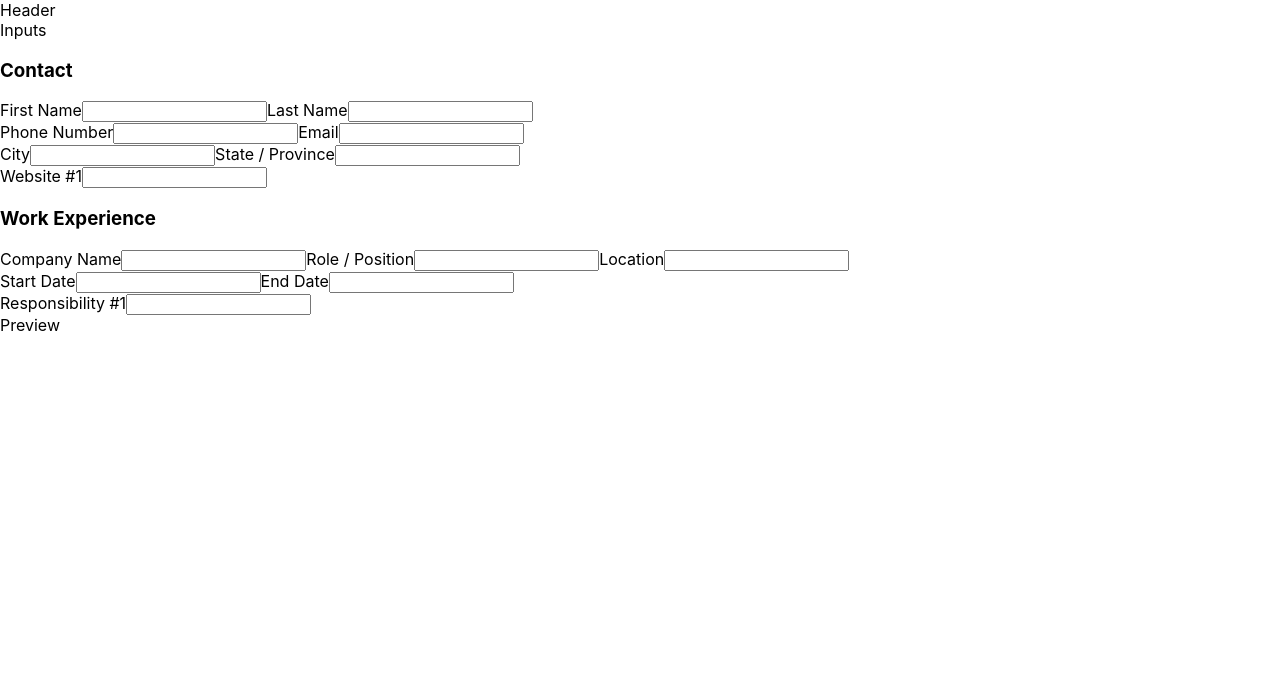
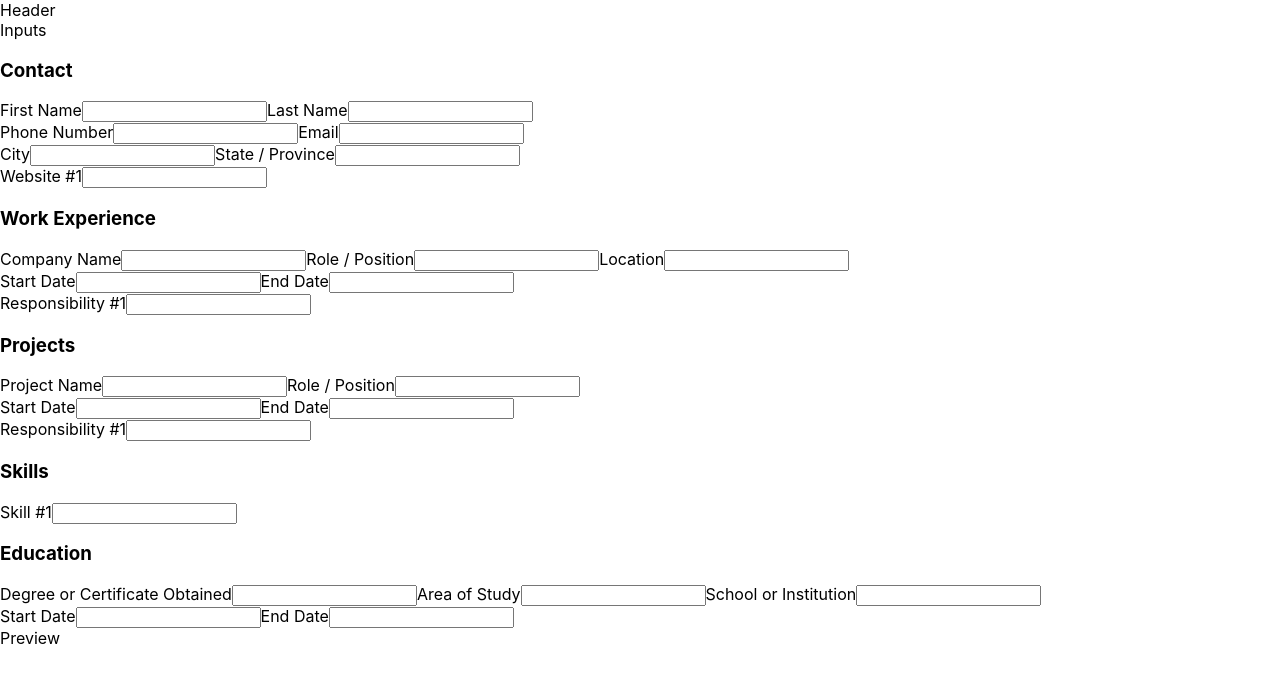
Before and after one commit to JacobGiordano/cv-app, a React (Create React App) app: page / in a window 1280 px wide. Shown: the top 682 px of the page. Built offline with nearby package versions, Linux system fonts and the light colour scheme.

Commit message:
Add remaining comps & move state out of App into these

```diff
--- /dev/null
+++ b/src/components/AchievementsAndAssociations/AchievementsAndAssociations.js
@@ -0,0 +1,46 @@
+import React, { Component } from 'react';
+import uniqid from "uniqid";
+
+class achievementsAssociations extends Component {
+  constructor(props) {
+    super(props)
+
+    this.state= {
+      achievementss_associations: [
+        {
+          id: uniqid(),
+          achievements_association: ""
+        }
+      ]
+    }
+  }
+  render() {
+    const sectionId = uniqid();
+    let achievementsAssociationsArray = [];
+    this.state.achievementss_associations.map((aa, i) => {
+      let labelText = `Achievements / Association #${i + 1}`;
+      return achievementsAssociationsArray.push(
+        <div key={uniqid()}>
+          <label
+            htmlFor={`achievement_association${sectionId}_${i}`}
+          >{labelText}</label>
+          <input
+            type="text"
+            id={`achievement_association${sectionId}_${i}`}
+            // value={aa.achievements_association}
+          />
+        </div>
+      )
+    })
+    return (
+      this.state.achievementss_associations &&
+      this.state.achievementss_associations[0].achievements_association &&
+      <>
+        <h3>Achievements and Associations</h3>
+        {achievementsAssociationsArray}
+      </>
+    )
+  }
+}
+
+export default achievementsAssociations;
--- a/src/components/App/App.js
+++ b/src/components/App/App.js
@@ -10,45 +10,7 @@ class App extends Component {
     super(props)
 
     this.state ={
-      profile: "",
-      project: [
-        {
-          id: uniqid(),
-          project: "",
-          role_position: "",
-          location: "",
-          start_date: "",
-          end_date: "",
-          responsibilities: [
-            {
-              id: uniqid(),
-              responsibility: ""
-            }
-          ]
-        }
-      ],
-      skills: [
-        {
-          id: uniqid(),
-          skill: ""
-        }
-      ],
-      education: [
-        {
-          id: uniqid(),
-          degree_certificate: "",
-          area_of_study: "",
-          school_institution: "",
-          start_date: "",
-          end_date: ""
-        }
-      ],
-      certificates_associations: [
-        {
-          id: uniqid(),
-          certificate_association: ""
-        }
-      ]
+
     }
   }
   render() {
--- /dev/null
+++ b/src/components/Education/Education.js
@@ -0,0 +1,39 @@
+import React, { Component } from 'react';
+import uniqid from "uniqid";
+
+class Education extends Component {
+  constructor(props) {
+    super(props)
+
+    this.state = {
+      id: uniqid(),
+      degree_certificate: "",
+      area_of_study: "",
+      school_institution: "",
+      start_date: "",
+      end_date: ""
+    }
+  }
+  render() {
+    const sectionId = uniqid();
+    return (
+      <>
+        <h3>Education</h3>
+        <label htmlFor={`degree_certificate_${sectionId}`}>Degree or Certificate Obtained</label>
+        <input type="text" id={`degree_certificate_${sectionId}`} />
+        <label htmlFor={`area_of_study_${sectionId}`}>Area of Study</label>
+        <input type="text" id={`area_of_study_${sectionId}`} />
+        <label htmlFor={`school_institution${sectionId}`}>School or Institution</label>
+        <input type="text" id={`school_institution${sectionId}`} />
+        <div>
+          <label htmlFor={`start_date_${sectionId}`}>Start Date</label>
+          <input type="text" id={`start_date_${sectionId}`} />
+          <label htmlFor={`end_date_${sectionId}`}>End Date</label>
+          <input type="text" id={`end_date_${sectionId}`} />
+        </div>
+      </>
+    )
+  }
+}
+
+export default Education;
--- a/src/components/Inputs/Inputs.js
+++ b/src/components/Inputs/Inputs.js
@@ -1,6 +1,10 @@
 import React, { Component } from "react";
+import AchievementsAndAssociations from "../AchievementsAndAssociations/AchievementsAndAssociations";
 import Contact from "../Contact/Contact";
+import Education from "../Education/Education";
 import Profile from "../Profile/Profile";
+import Projects from "../Projects/Projects";
+import Skills from "../Skills/Skills";
 import WorkExperience from "../WorkExperience/WorkExperience";
 
 class Inputs extends Component {
@@ -15,9 +19,13 @@ class Inputs extends Component {
     return (
       <div className="inputs">
         <div>Inputs</div>
+        <Contact></Contact>
         <Profile></Profile>
-        <Contact></Contact>
         <WorkExperience></WorkExperience>
+        <Projects></Projects>
+        <Skills></Skills>
+        <Education></Education>
+        <AchievementsAndAssociations></AchievementsAndAssociations>
       </div>
     )
   }
--- /dev/null
+++ b/src/components/Projects/Projects.js
@@ -0,0 +1,62 @@
+import React, { Component } from 'react';
+import uniqid from "uniqid";
+
+class Projects extends Component {
+  constructor(props) {
+    super(props)
+
+    this.state = {
+      id: uniqid(),
+      company: "",
+      role_position: "",
+      location: "",
+      start_date: "",
+      end_date: "",
+      responsibilities: [
+        {
+          id: uniqid(),
+          responsibility: ""
+        }
+      ]
+    }
+  }
+  render() {
+    const sectionId = uniqid();
+    let responsibilitiesArray = [];
+    this.state.responsibilities.map((resp, i) => {
+      let labelText = `Responsibility #${i + 1}`;
+      return responsibilitiesArray.push(
+        <div key={uniqid()}>
+          <label
+            htmlFor={`responsibility_${sectionId}_${i}`}
+          >{labelText}</label>
+          <input
+            type="text"
+            id={`responsibility_${sectionId}_${i}`}
+            // value={resp.responsibility}
+          />
+        </div>
+      )
+    })
+    return (
+      <>
+        <h3>Projects</h3>
+        <label htmlFor={`project_name_${sectionId}`}>Project Name</label>
+        <input type="text" id={`project_name_${sectionId}`} />
+        <label htmlFor={`role_position_${sectionId}`}>Role / Position</label>
+        <input type="text" id={`role_position_${sectionId}`} />
+        <div>
+          <label htmlFor={`start_date_${sectionId}`}>Start Date</label>
+          <input type="text" id={`start_date_${sectionId}`} />
+          <label htmlFor={`end_date_${sectionId}`}>End Date</label>
+          <input type="text" id={`end_date_${sectionId}`} />
+        </div>
+        <div>
+          {responsibilitiesArray}
+        </div>
+      </>
+    )
+  }
+}
+
+export default Projects;
--- /dev/null
+++ b/src/components/Skills/Skills.js
@@ -0,0 +1,44 @@
+import React, { Component } from 'react';
+import uniqid from "uniqid";
+
+class Skills extends Component {
+  constructor(props) {
+    super(props)
+
+    this.state= {
+      skills: [
+        {
+          id: uniqid(),
+          skill: ""
+        }
+      ]
+    }
+  }
+  render() {
+    const sectionId = uniqid();
+    let skillsArray = [];
+    this.state.skills.map((skill, i) => {
+      let labelText = `Skill #${i + 1}`;
+      return skillsArray.push(
+        <div key={uniqid()}>
+          <label
+            htmlFor={`skill_${sectionId}_${i}`}
+          >{labelText}</label>
+          <input
+            type="text"
+            id={`skill_${sectionId}_${i}`}
+            // value={skill.skill}
+          />
+        </div>
+      )
+    })
+    return (
+      <>
+        <h3>Skills</h3>
+        {skillsArray}
+      </>
+    )
+  }
+}
+
+export default Skills;
```
Also changed, not shown: src/components/AchievementsAndAssociations/AchievementsAndAssociations.css (added), src/components/Education/Education.css (added), src/components/Projects/Projects.css (added), src/components/Skills/Skills.css (added).
